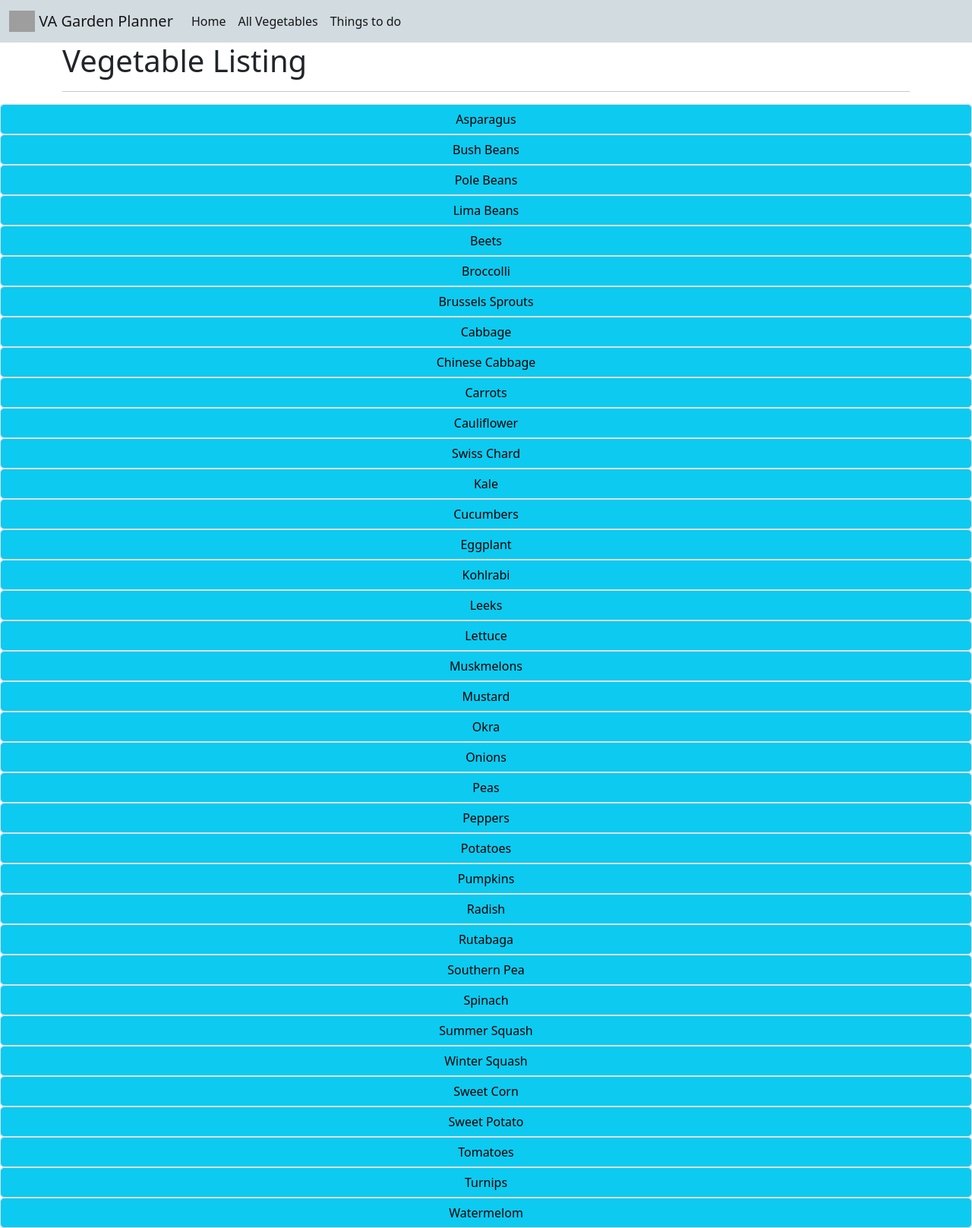
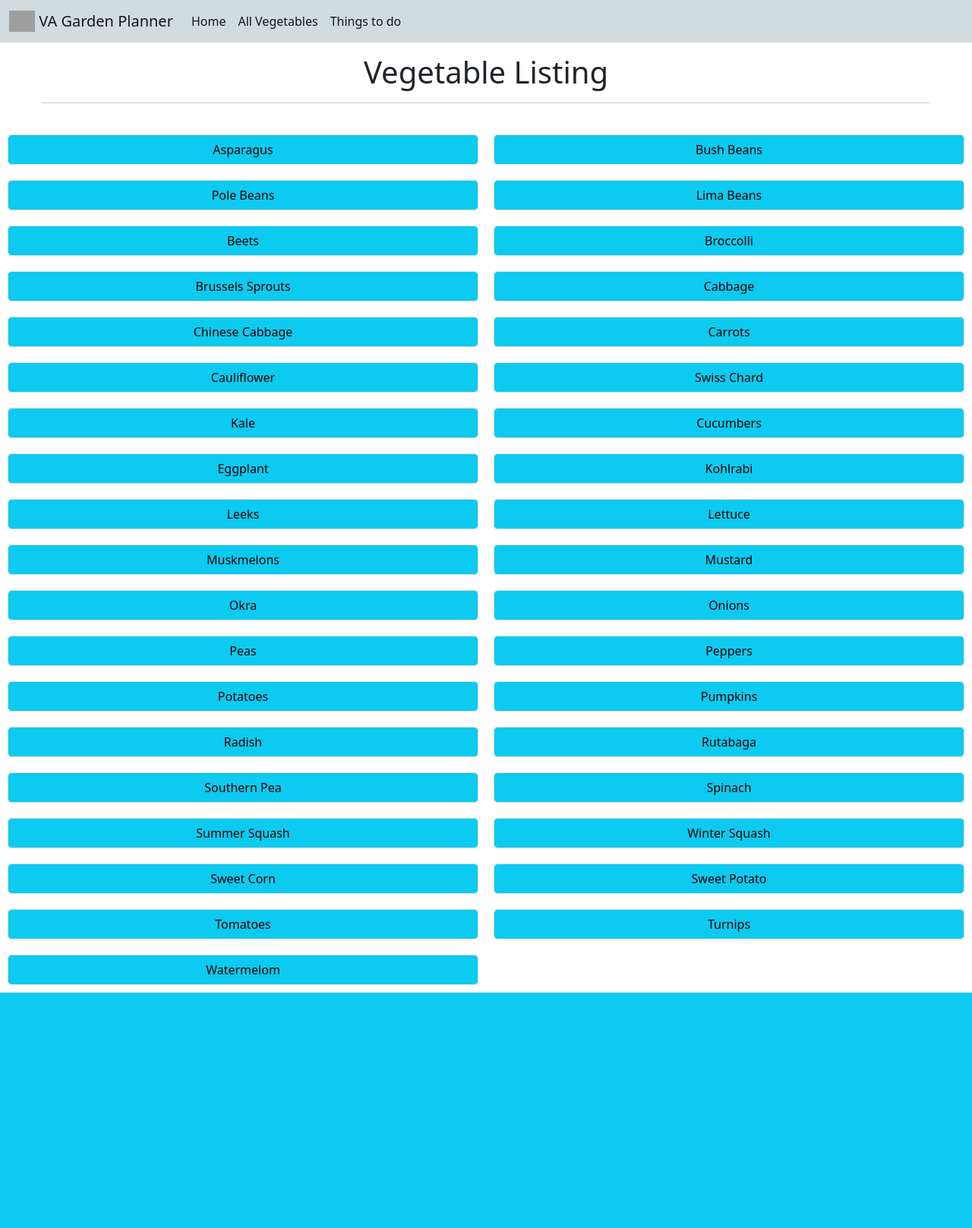
Before and after one commit to toquothty/garden-planner, a Flask app: page /list in a window 1280 px wide. Shown: the whole page at 76% size. After the commit the page ends 1307 px from the top, so only its background shows below. Run offline with Flask 2, Linux system fonts and the light colour scheme; data comes from the database, SQL or seed files in the repository; grey boxes are pictures that could not be loaded.

Commit message:
PLaying with manual overrides

```diff
--- a/static/css/main.css
+++ b/static/css/main.css
@@ -1,4 +1,19 @@
 .flex-container {
     display: flex;
-    flex-direction: column;
+    align-items: center;
+    flex-wrap: wrap;
+    justify-content: space-between;
 }
+
+.card {
+    margin: 10px;
+    flex: 0 0 calc(50% - 20px);
+}
+
+.container {
+    max-width: 1200px;
+    padding: 15px;
+    margin-left: auto;
+    margin-right: auto;
+    text-align: center;
+}
```
